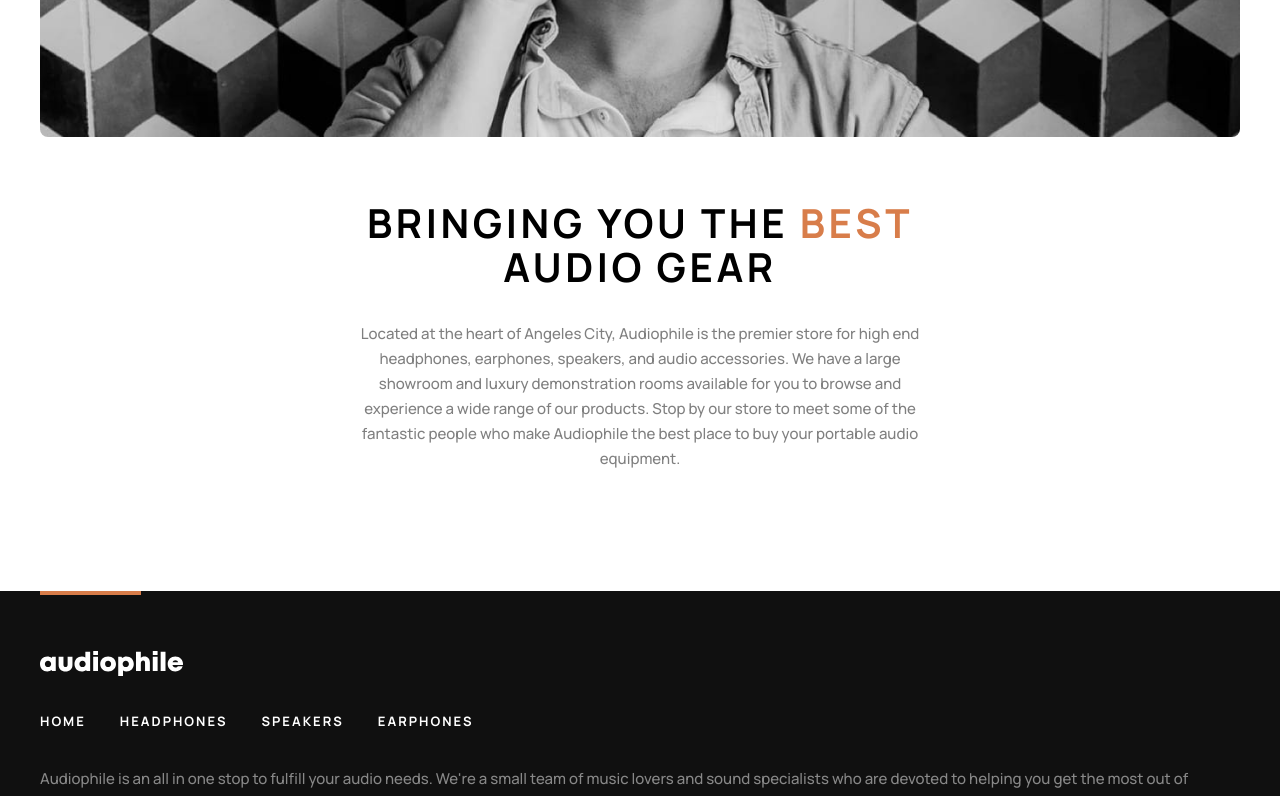
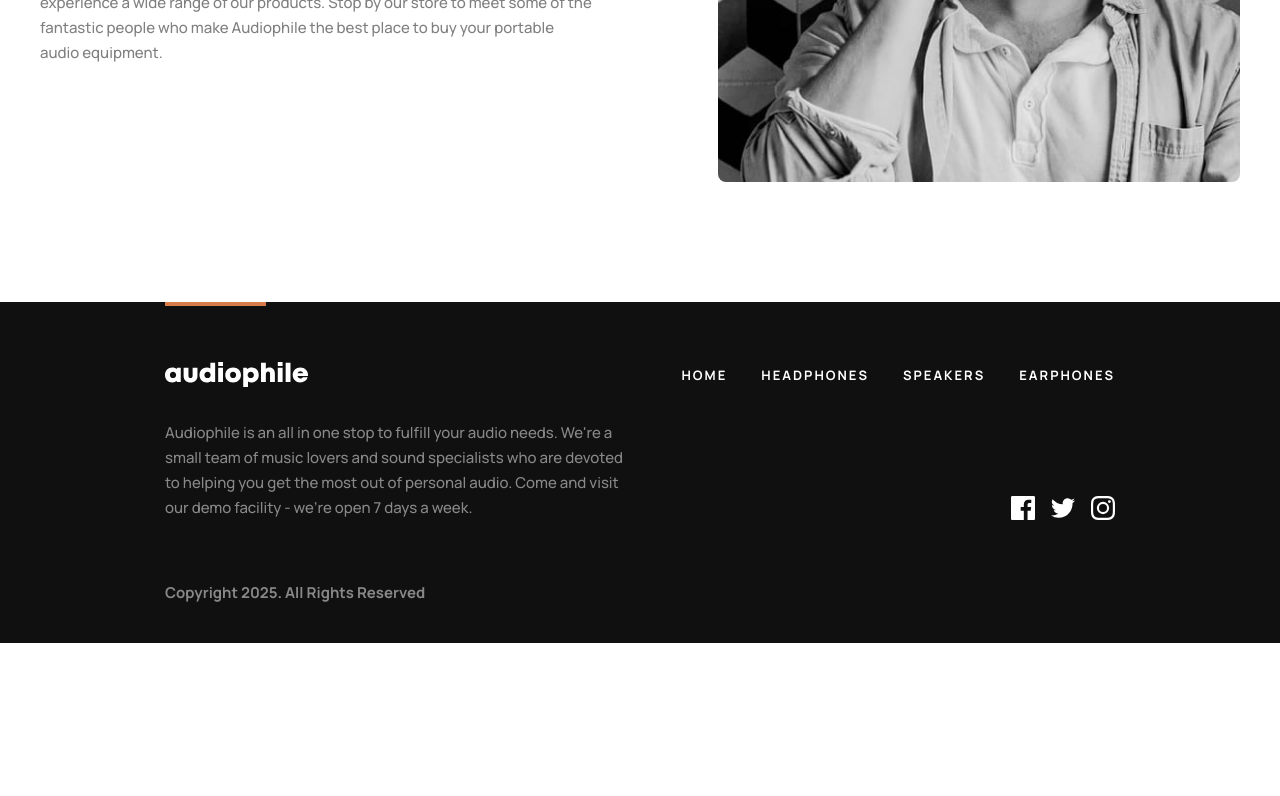
Before and after one commit to Striperoooo/ecommerce-app, a React (Vite) app: page / in a window 1280 px wide. Shown: the part 2960-3756 px from the top of the page. After the commit the page ends 3603 px from the top, so only its background shows below. Built offline with nearby package versions, Linux system fonts and the light colour scheme.

Commit message:
Add desktop layout support for AboutUs and Footer
Enhanced AboutUsSection and Footer components with responsive styles for desktop screens. Added desktop image source to AboutUsSection and updated Footer layout classes for improved large screen presentation.

```diff
--- a/src/components/Home/AboutUsSection.tsx
+++ b/src/components/Home/AboutUsSection.tsx
@@ -1,5 +1,6 @@
 import imageBestGearMobile from "../../assets/shared/mobile/image-best-gear.jpg"
 import imageBestGearTablet from "../../assets/shared/tablet/image-best-gear.jpg"
+import imageBestGearDesktop from "../../assets/shared/desktop/image-best-gear.jpg"
 import Typography from "../ui/Typography"
 
 
@@ -8,9 +9,14 @@ export default function AboutUsSection() {
     return (
         <section className="my-30">
 
-            <div>
+            <div className="lg:flex lg:flex-row-reverse lg:gap-31.25 lg:items-center">
 
                 <picture>
+                    <source
+                        media="(min-width: 1024px)"
+                        srcSet={imageBestGearDesktop}
+                    />
+
                     <source
                         media="(min-width: 768px)"
                         srcSet={imageBestGearTablet}
@@ -23,7 +29,8 @@ export default function AboutUsSection() {
 
                 <div
                     className="text-center
-                 md:flex md:flex-col md:items-center"
+                 md:flex md:flex-col md:items-center
+                 lg:text-left"
                 >
                     <Typography
                         variant="h4OtherTight" className="text-black mt-10 mb-8
--- a/src/components/layouts/Footer.tsx
+++ b/src/components/layouts/Footer.tsx
@@ -12,21 +12,23 @@ export default function Footer() {
         <footer className="bg-1010">
 
             <div className="mx-auto border-t-4 border-d8 w-[101px]
-            md:ml-10">
+            md:ml-10
+            lg:ml-41.25">
 
             </div>
 
             <div
                 className="flex flex-col items-center gap-12 text-center pt-12 pb-9.5 px-6
-            md:items-start md:gap-8 md:pt-14 md:px-10">
+            md:items-start md:gap-8 md:pt-14 md:px-10
+            lg:px-41.25 lg:grid lg:grid-cols-2 lg:items-start">
 
-                <Link to="/">
+                <Link to="/" className="lg:col-span-1">
                     <Logo className="text-white hover:text-d8 active:text-d8/75" />
                 </Link>
 
                 <div
                     className="flex flex-col items-center gap-4
-                md:flex-row md:gap-8.5"
+                md:flex-row md:gap-8.5 lg:justify-self-end lg:col-span-1"
                 >
                     <Link to="/">
                         <Typography
@@ -68,23 +70,24 @@ export default function Footer() {
                 <Typography
                     variant="p"
                     className="text-white/50
-                md:text-left">
+                md:text-left lg:col-span-1 lg:max-w-[540px]">
                     Audiophile is an all in one stop to fulfill your audio needs. We're a small team of music lovers and sound specialists who are devoted to helping you get the most out of personal audio. Come and visit our demo facility - we’re open 7 days a week.</Typography>
 
                 <div
                     className="flex flex-col gap-12
-                md:mt-12 md:flex-row md:gap-0 md:justify-between  md:w-full"
+                md:mt-12 md:flex-row md:gap-0 md:justify-between  md:w-full
+                lg:contents"
                 >
 
                     <Typography
                         variant="pBold"
-                        className="font-bold text-white/50"
+                        className="font-bold text-white/50 md:text-left lg:mt-7 lg:col-start-1"
                     >
                         Copyright 2025. All Rights Reserved
                     </Typography>
 
                     <div
-                        className="flex gap-4 items-center justify-center">
+                        className="flex gap-4 items-center justify-center lg:col-start-2 lg:row-start-2 lg:justify-self-end lg:self-end">
                         <a
                             href="https://facebook.com"
                             target="_blank"
```
